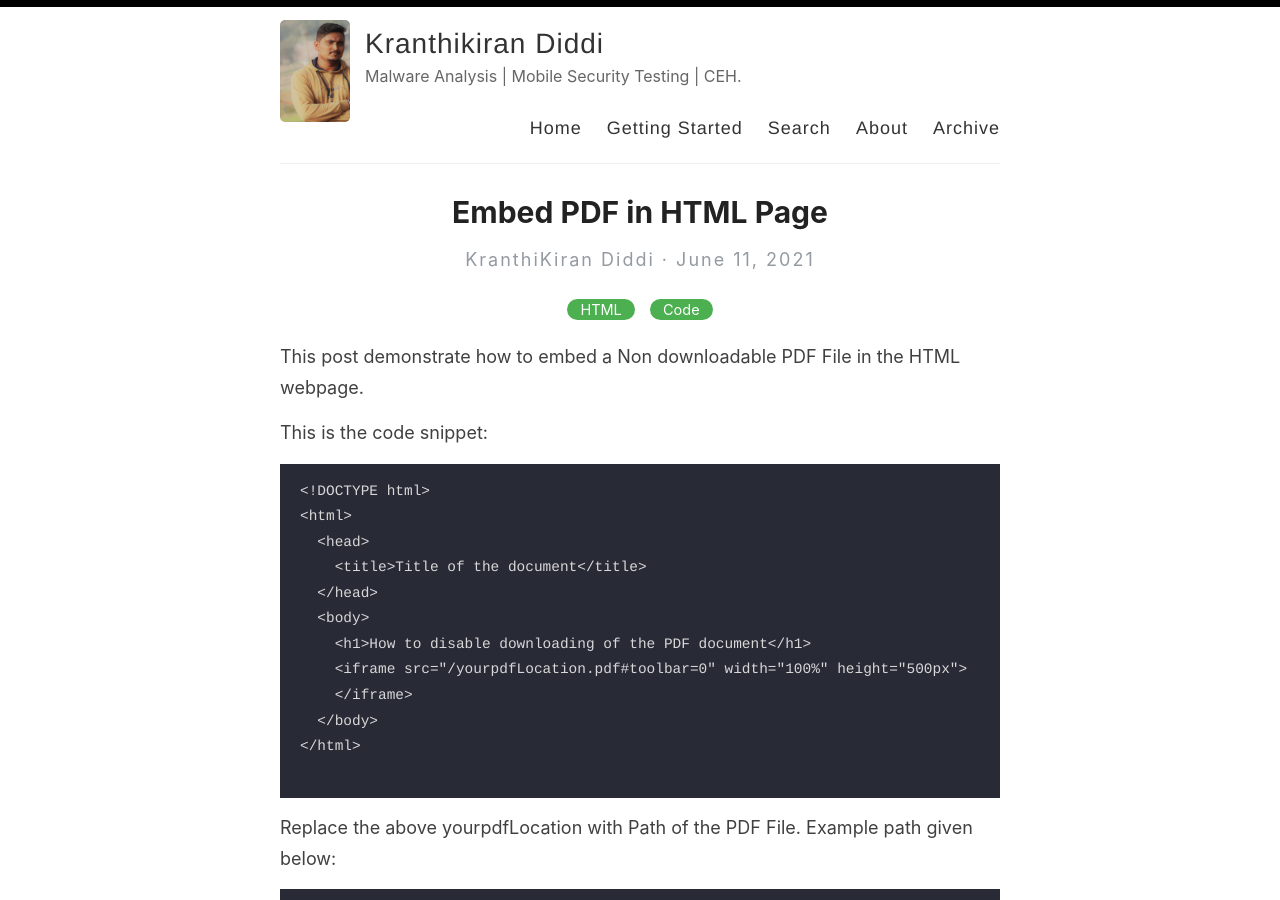
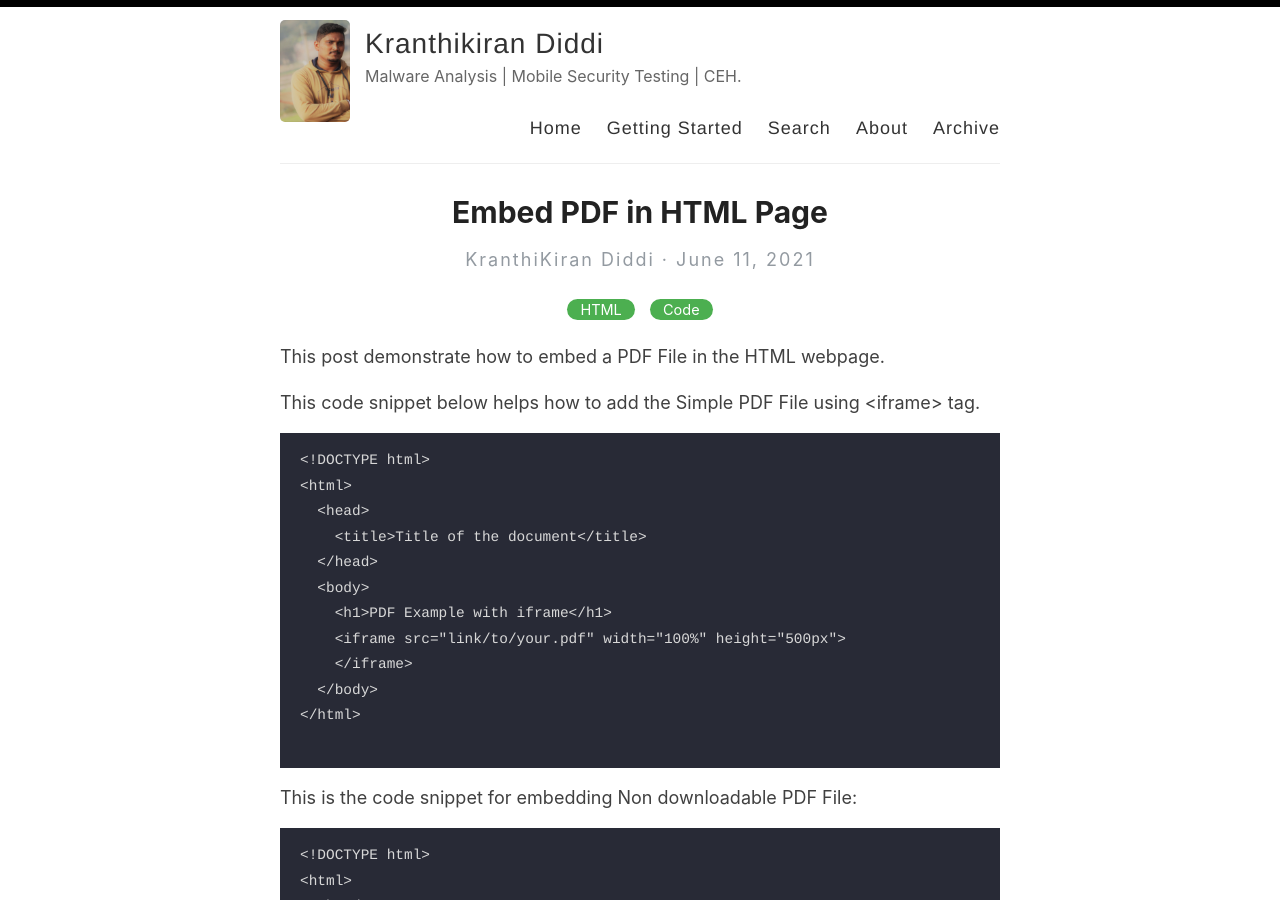
Before and after one commit to kranthikiran-security/kranthikiran-security.github.io, a Jekyll site: the page built from _posts/2021-06-11-Embed-a-non-downloadable-pdf-file-in-HTML-pages.md, in a window 1280 px wide and 900 px high. Built offline with Jekyll 4.4.1, drawn with Linux system fonts in a browser that asks for light colours.

Commit message:
update post

````diff
--- a/_posts/2021-06-11-Embed-a-non-downloadable-pdf-file-in-HTML-pages.md
+++ b/_posts/2021-06-11-Embed-a-non-downloadable-pdf-file-in-HTML-pages.md
@@ -4,10 +4,25 @@ title:  Embed PDF in HTML Page
 categories: [HTML,Code]
 ---
 
-This post demonstrate how to embed a Non downloadable PDF File in the HTML webpage.
+This post demonstrate how to embed a PDF File in the HTML webpage.
 
-This is the code snippet:
+This code snippet below helps how to add the Simple PDF File using <iframe> tag.
+```
+<!DOCTYPE html>
+<html>
+  <head>
+    <title>Title of the document</title>
+  </head>
+  <body>
+    <h1>PDF Example with iframe</h1>
+    <iframe src="link/to/your.pdf" width="100%" height="500px">
+    </iframe>
+  </body>
+</html>
 
+```
+
+This is the code snippet for embedding Non downloadable PDF File:
 ```
 <!DOCTYPE html>
 <html>
````
